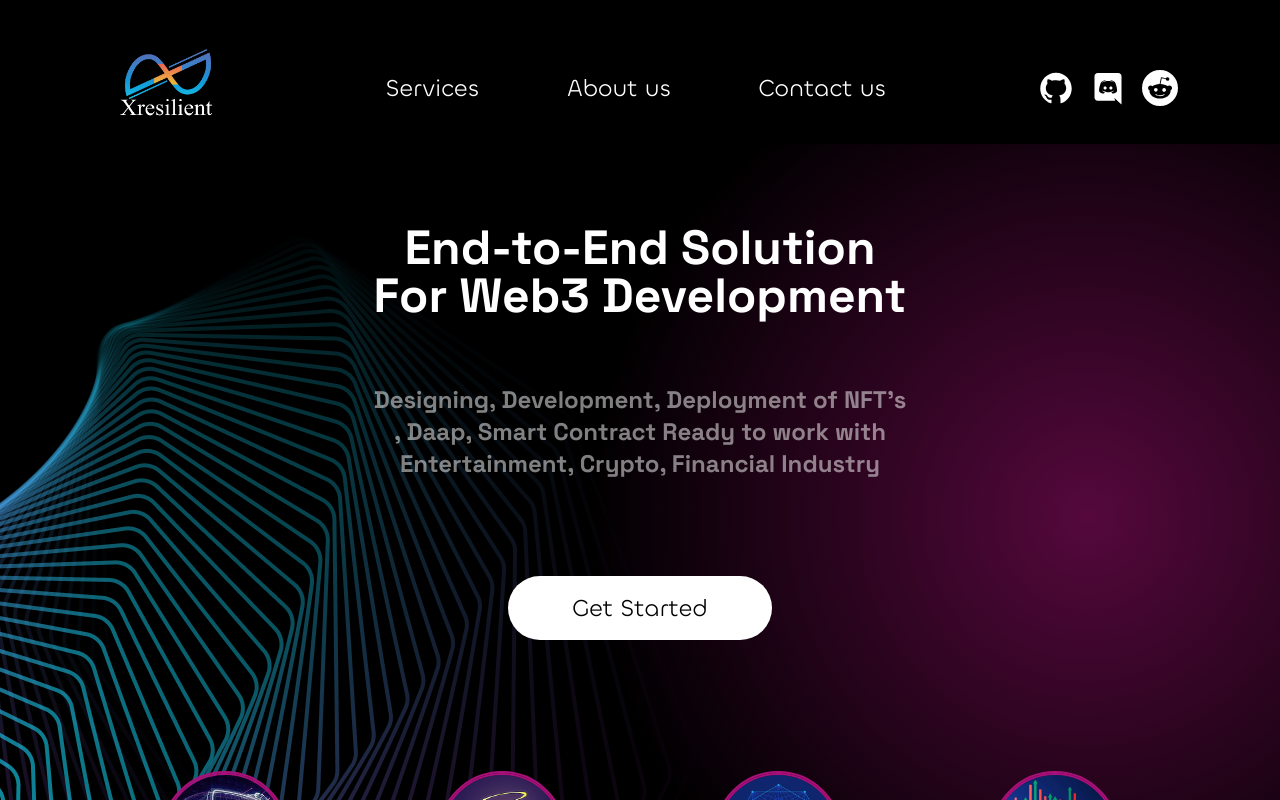
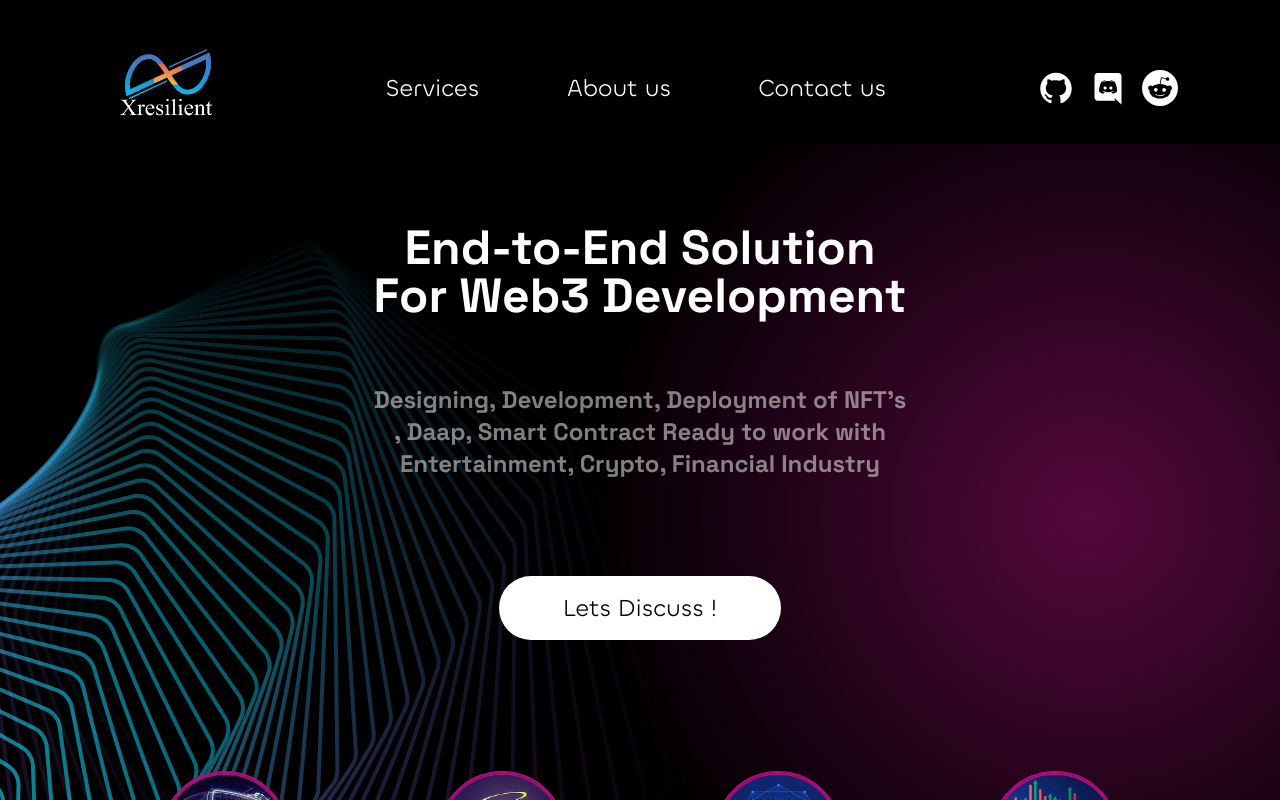
Before and after one commit to Xresilient/xresilient, a Next.js app: page / in a window 1280 px wide. Shown: the top 800 px of the page. Built offline with nearby package versions, Linux system fonts and the light colour scheme.

Commit message:
Update index.tsx

```diff
--- a/src/pages/index.tsx
+++ b/src/pages/index.tsx
@@ -80,8 +80,8 @@ const Index = () => {
             Contract Ready to work with Entertainment, Crypto, Financial
             Industry
           </span>
-          <button className="bg-white text-black text-xl md:text-2xl px-16 py-4 rounded-full h-fit font-chillax font-medium mt-8">
-            Get Started
+          <button href="#contact" className="bg-white text-black text-xl md:text-2xl px-16 py-4 rounded-full h-fit font-chillax font-medium mt-8">
+            Lets Discuss !
           </button>
         </div>
         <div className="grid grid-cols-1 gap-20 md:gap-16 lg:gap-8 md:grid-cols-2 lg:grid-cols-4 mt-48 w-full">
@@ -257,8 +257,8 @@ const Index = () => {
           Xresilient
         </h5>
         <span className="text-gray-300 text-base md:text-xl md:w-[40%]">
-          <a href="https://google.com">We are Hiring!!!</a><br />
-          <a href="https://google.com">Apply for Industrial Training</a><br />
+          <a href="https://forms.gle/Gs2qfA6MEQFZMBaF8">We are Hiring!!!</a><br />
+          <a href="https://forms.gle/Dvn5DUfYT4vDHgMd7">Apply for Industrial Training</a><br />
 
         </span>
         <span className="text-gray-300 text-center">© 2023 Xresilient</span>
```
